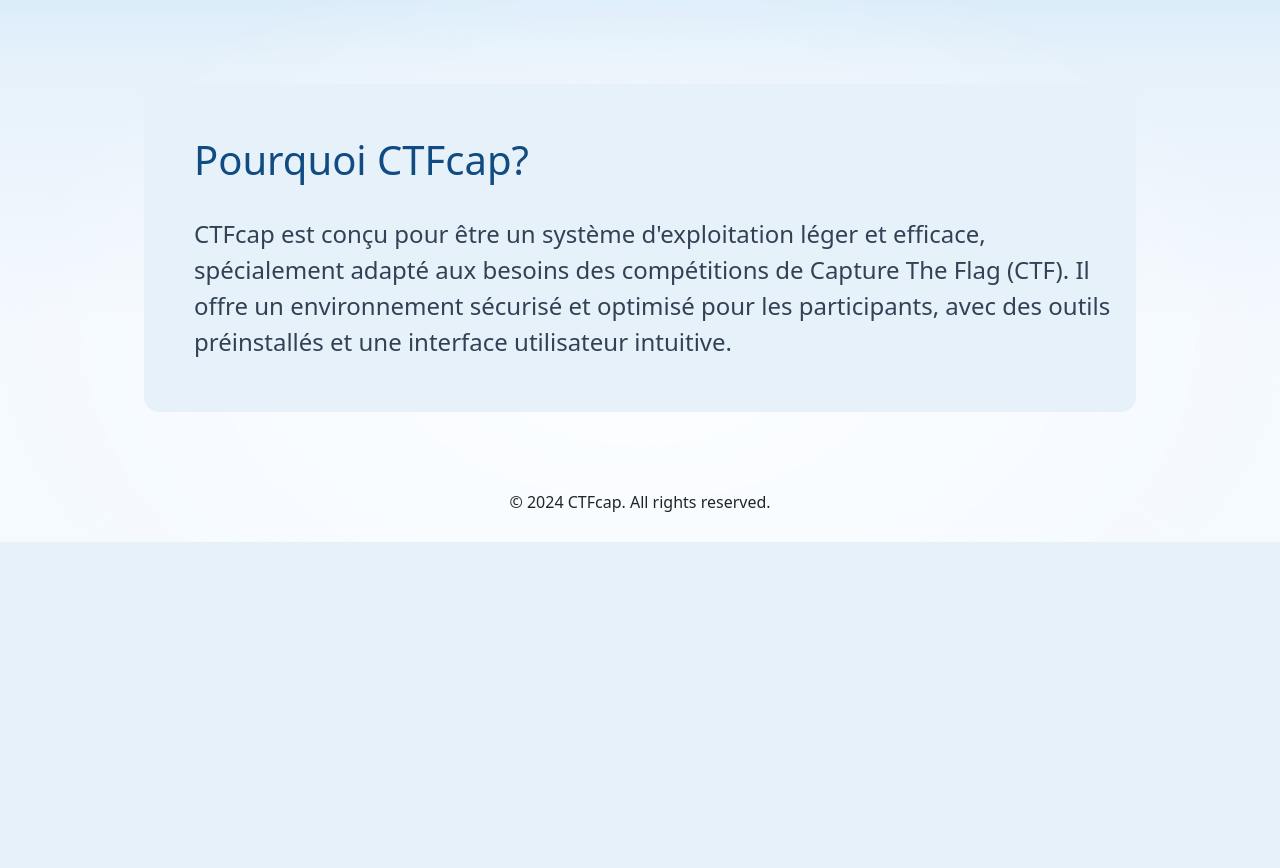
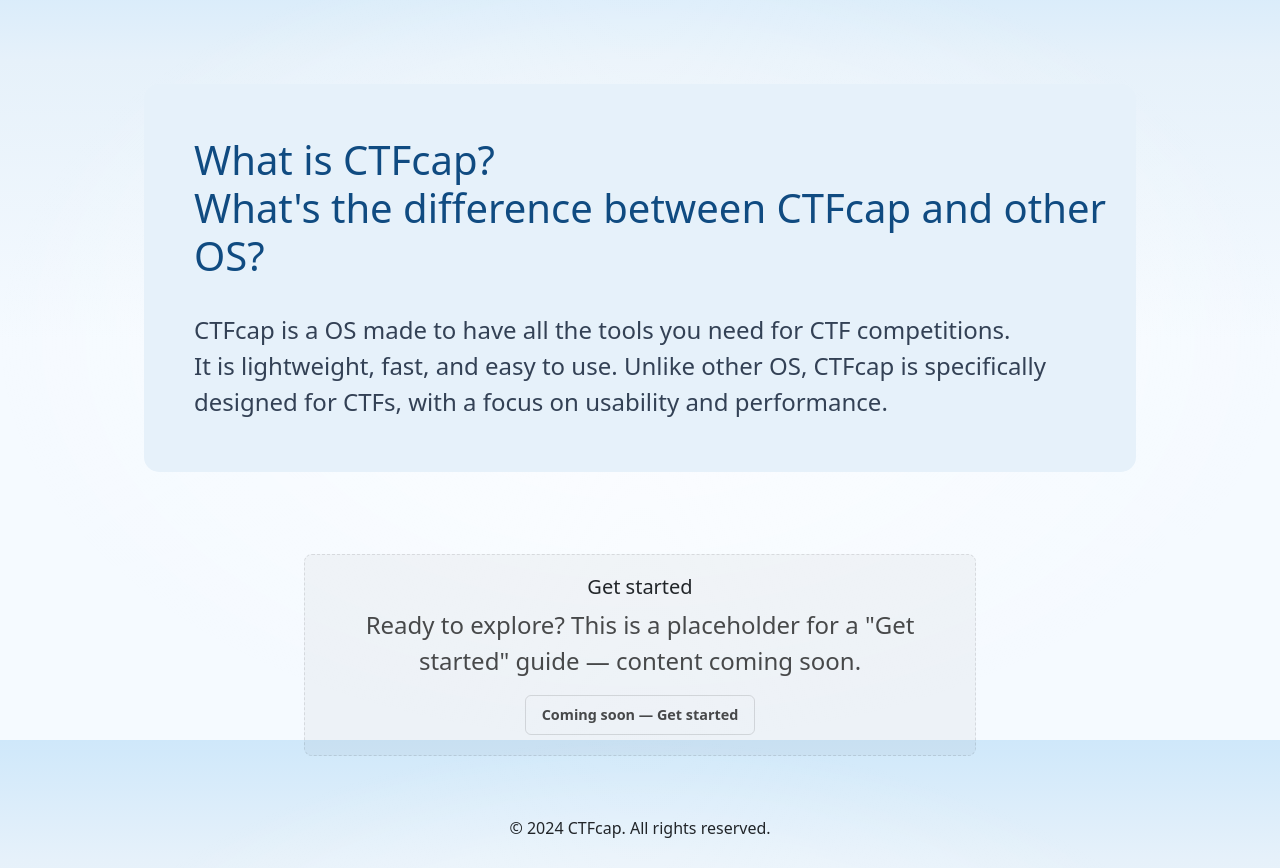
Before and after one commit to Thisisnnn/CTF-cap, a SvelteKit app: page / in a window 1280 px wide. Shown: the part 860-1728 px from the top of the page. Before the commit the page ends 1402 px from the top, so only its background shows below. Built offline with nearby package versions, Linux system fonts and the light colour scheme.

Commit message:
Created the start of the Documentation

```diff
--- a/src/routes/+page.svelte
+++ b/src/routes/+page.svelte
@@ -11,7 +11,7 @@
 	<div class="text-content">
 		<h1>CTF</h1>
 		<h2>cap</h2>
-		<p>Un OS léger pour les CTFs</p>
+		<p>An OS conceived for CTF competitions</p>
 
 		<div class="buttons">
 			<button><a href="/Documentation">Documentation</a></button>
@@ -25,11 +25,22 @@
 </section>
 
 <section class="Infos">
-	<h2>Pourquoi CTFcap?</h2>
-	<p>CTFcap est conçu pour être un système d'exploitation léger et efficace, spécialement adapté aux besoins des compétitions de Capture The Flag (CTF). Il offre un environnement sécurisé et optimisé pour les participants, avec des outils préinstallés et une interface utilisateur intuitive.</p>
+	<h2>What is CTFcap?<br>
+		What's the difference between CTFcap and other OS?</h2>
+	<p>CTFcap is a OS made to have all the tools you need for CTF competitions.<br>
+	It is lightweight, fast, and easy to use. Unlike other OS, CTFcap is specifically designed for CTFs, with a focus on usability and performance.
+	</p>
 </section>
 
-
+<section class="get-started">
+	<div class="gs-inner">
+		<h2>Get started</h2>
+		<p class="lead">Ready to explore? This is a placeholder for a "Get started" guide — content coming soon.</p>
+		<a class="btn-cta" href="/get-started" aria-disabled="true" on:click|preventDefault>
+			Coming soon — Get started
+		</a>
+	</div>
+</section>
 
 <style>
 	.main {
@@ -124,4 +135,44 @@
 		background-color: #e6f1fa;
 		padding: 20px;
 	}
+
+		.get-started {
+		margin: 2rem 0;
+		display: flex;
+		justify-content: center;
+	}
+	.get-started .gs-inner {
+		background: rgba(0,0,0,0.03);
+		border: 1px dashed rgba(0,0,0,0.1);
+		padding: 1.25rem 1.5rem;
+		border-radius: 8px;
+		text-align: center;
+		max-width: 42rem;
+		width: 100%;
+	}
+	.get-started h2 {
+		margin: 0 0 0.5rem 0;
+		font-size: 1.25rem;
+	}
+	.get-started .lead {
+		margin: 0 0 1rem 0;
+		color: var(--color-text);
+	}
+	.btn-cta {
+		display: inline-block;
+		padding: 0.5rem 1rem;
+		background: transparent;
+		border: 1px solid rgba(0,0,0,0.12);
+		border-radius: 6px;
+		color: var(--color-text);
+		text-decoration: none;
+		font-weight: 700;
+		font-size: 0.9rem;
+		cursor: not-allowed;
+		opacity: 0.85;
+	}
+	.btn-cta {
+		cursor: pointer;
+		opacity: 1;
+	}
 </style>
--- a/src/routes/docs/+page.svelte
+++ b/src/routes/docs/+page.svelte
@@ -1,21 +1,77 @@
-<div class="text-column">
-	<h1>About this app</h1>
+<script>
+function copyCode(event) {
+  const button = /** @type {HTMLElement} */ (event.currentTarget);
+  const wrapper = button.closest('.code-wrapper');
+  const code = wrapper?.querySelector('pre code')?.innerText ?? '';
+  if (!code) return;
 
-	<p>
-		This is a <a href="https://svelte.dev/docs/kit">SvelteKit</a> app. You can make your own by typing
-		the following into your command line and following the prompts:
-	</p>
+  navigator.clipboard.writeText(code).then(() => {
+    const original = button.textContent;
+    button.textContent = 'Copied!';
+    setTimeout(() => (button.textContent = original ?? 'Copy'), 1500);
+  }).catch(() => {
+    button.textContent = 'Failed';
+    setTimeout(() => (button.textContent = 'Copy'), 1500);
+  });
+}
+</script>
 
-	<pre>npx sv create</pre>
+<section class="Installation">
+	<h2>Installation</h2>
+	<p>To install the package, run the following command in your terminal:</p>
+	<div class="code-wrapper">
+		<button class="copy-btn" on:click={copyCode}>Copy</button>
+		<pre><code>git clone
+python3 installation.py
+</code></pre>
+	</div>
+</section>
 
-	<p>
-		The page you're looking at is purely static HTML, with no client-side interactivity needed.
-		Because of that, we don't need to load any JavaScript. Try viewing the page's source, or opening
-		the devtools network panel and reloading.
-	</p>
+<section class="System-Overview">
+	<h2>System Overview</h2>
+	<p>This section provides an overview of the system architecture and its main components. It covers the core functionalities, design principles, and how different modules interact with each other to deliver a seamless user experience.</p>
+</section>
 
-	<p>
-		The <a href="/sverdle">Sverdle</a> page illustrates SvelteKit's data loading and form handling. Try
-		using it with JavaScript disabled!
-	</p>
-</div>
+<section class="Tools-and-Features">
+	<h2>Tools and Features</h2>
+	<p>CTFcap comes with a variety of tools and features designed to enhance your CTF experience.</p>
+</section>
+
+<style>
+	.Installation, .System-Overview, .Tools-and-Features {
+		margin: 2rem 0;
+		padding: 1rem;
+		border: 1px solid #b6cfe4;
+		border-radius: 8px;
+		background-color: #e3f2ff;
+	}
+
+	.code-wrapper {
+		position: relative;
+		display: block;
+		max-width: 100%;
+	}
+	.code-wrapper pre {
+		padding: 1rem;
+		overflow: auto;
+		background: #f7fbfe;
+		border-radius: 6px;
+		border: 1px solid #e6f1fa;
+		margin: 0;
+		line-height: 1.35;
+	}
+	.copy-btn {
+		position: absolute;
+		top: 1rem;
+		right: 0.5rem;
+		background: rgba(0,0,0,0.06);
+		border: 1px solid rgba(0,0,0,0.08);
+		padding: 0.25rem 0.5rem;
+		font-weight: 700;
+		font-size: 0.8rem;
+		border-radius: 4px;
+		cursor: pointer;
+		z-index: 5;
+	}
+	.copy-btn:active { transform: translateY(1px); }
+</style>
```
